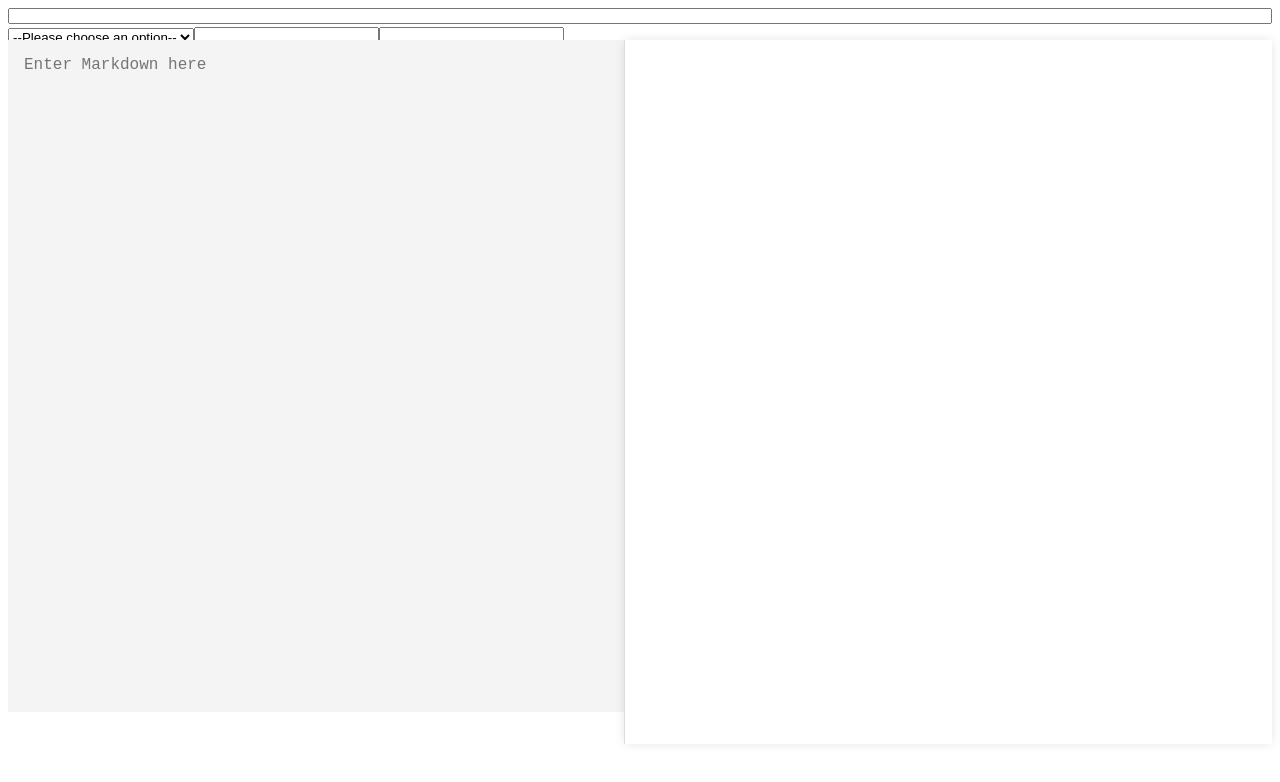
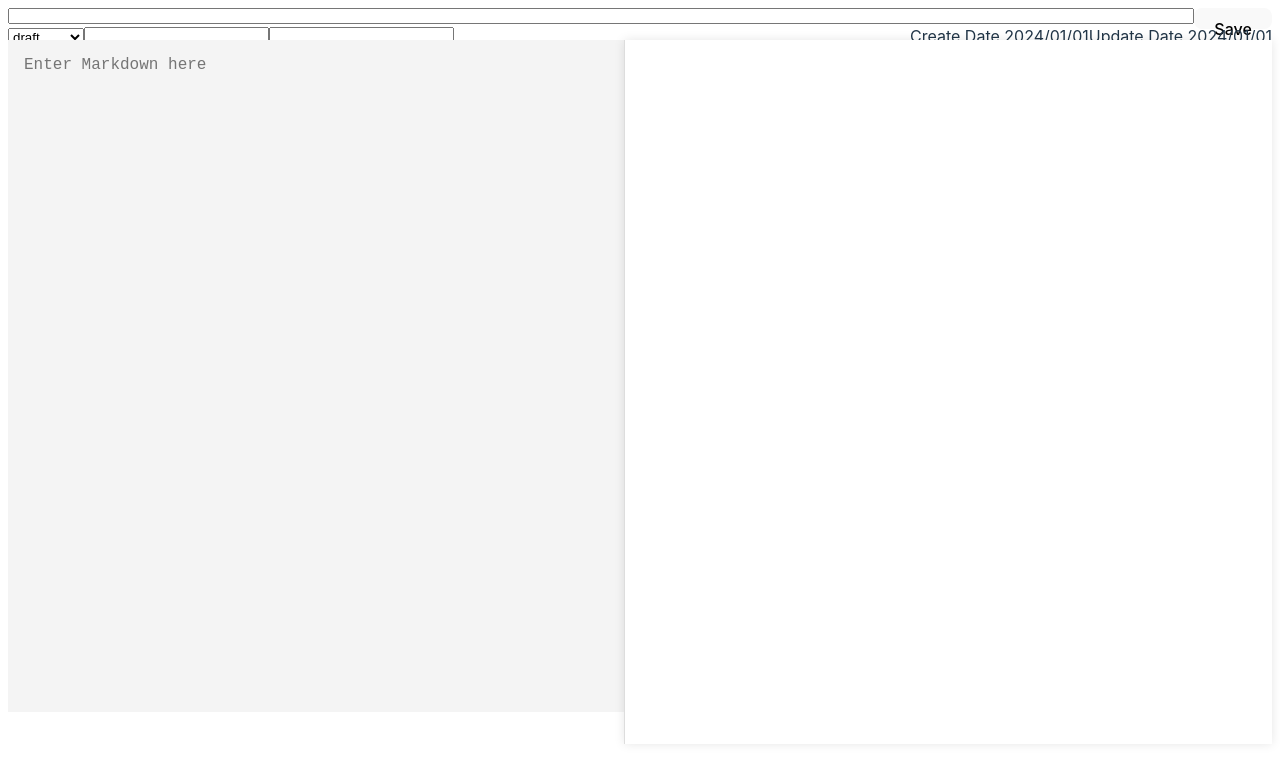
Before and after one commit to Greek-Academy/one-page-maker, a React (Vite) app in the folder one-pager-maker/: page / in a window 1280 px wide. Shown: the top 782 px of the page. Built offline with nearby package versions, Linux system fonts and the light colour scheme; no server answers.

Commit message:
Add Paramter

```diff
--- a/one-pager-maker/src/App.css
+++ b/one-pager-maker/src/App.css
@@ -12,6 +12,8 @@
   display: flex;
   height: 2vh;
   width: 100%;
+  display: flex;
+  justify-content: space-between;
 }
 
 .editor-container {
@@ -45,3 +47,12 @@
   border-left: 1px solid #ddd;
   box-shadow: 0 0 10px rgba(0, 0, 0, 0.1);
 }
+
+.editor-parameter-left {
+  text-align: left;
+  float: left;
+}
+
+.editor-parameter-right {
+  text-align: right;
+}
--- a/one-pager-maker/src/App.tsx
+++ b/one-pager-maker/src/App.tsx
@@ -12,24 +12,30 @@ function App() {
     <div>
       <div className="editor-title">
         <input className="title-text" type="text"></input>
+        <button type="button">Save</button>
       </div>
       <div className="editor-parameter">
-        <span>
+        <span className='editor-parameter-left'>
             <select name="pets" id="pet-select">
-            <option value="">--Please choose an option--</option>
-            <option value="dog">Dog</option>
-            <option value="cat">Cat</option>
-            <option value="hamster">Hamster</option>
-            <option value="parrot">Parrot</option>
-            <option value="spider">Spider</option>
-            <option value="goldfish">Goldfish</option>
+              <option value="draft" selected>draft</option>
+              <option value="reviewed">reviewed</option>
+              <option value="final">final</option>
+              <option value="obsolete">obsolete</option>
             </select>
-        </span>
             <span>
               <input className="" type="text"></input>
             </span>
             <span>
               <input className="" type="text"></input>
+            </span>
+        </span>
+        <span className="editor-parameter-right">
+            <span>
+              Create Date 2024/01/01
+            </span>
+            <span>
+              Update Date 2024/01/01
+            </span>
         </span>
       </div>
       <div className="editor-container">
```
Lines whose indentation alone changed are shown as unchanged.
